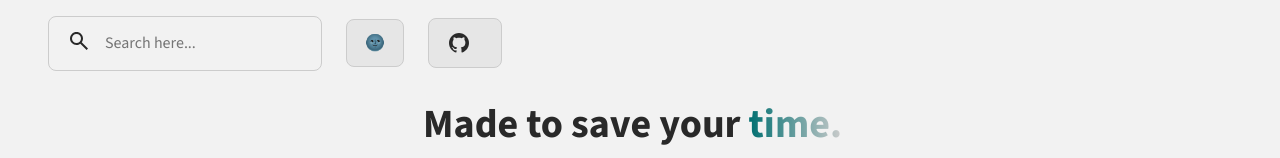
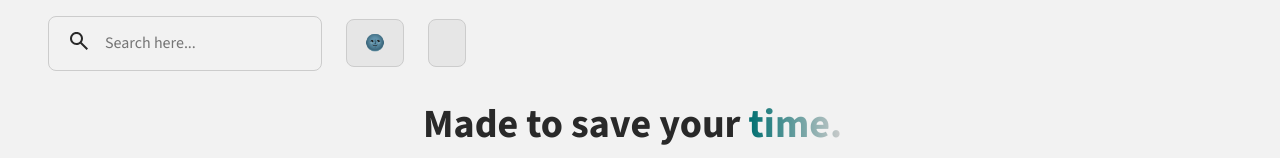
Before and after one commit to TrulyItzIcyGaming/CodeCache, a React (Vite) app: page / in a window 1280 px wide. Shown: the top 158 px of the page. Built offline with nearby package versions, Linux system fonts and the light colour scheme.

Commit message:
Initial commit

```diff
--- a/src/layouts/Header.tsx
+++ b/src/layouts/Header.tsx
@@ -1,4 +1,4 @@
-import { GitHubIcon } from "@components/Icons";
+
 import LinkButton from "@components/LinkButton";
 import SearchInput from "@components/SearchInput";
 import ThemeToggle from "@components/ThemeToggle";
@@ -14,7 +14,6 @@ const Header = () => {
           target="_blank"
           rel="#"
         >
-          <GitHubIcon />
           <span></span>
         </LinkButton>
       </nav>
```
